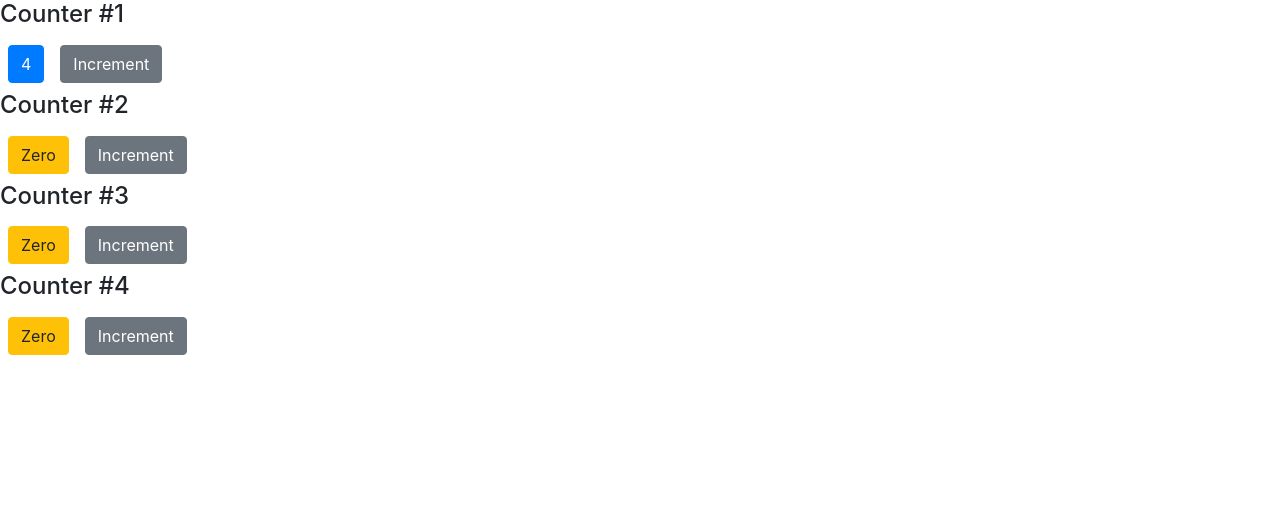
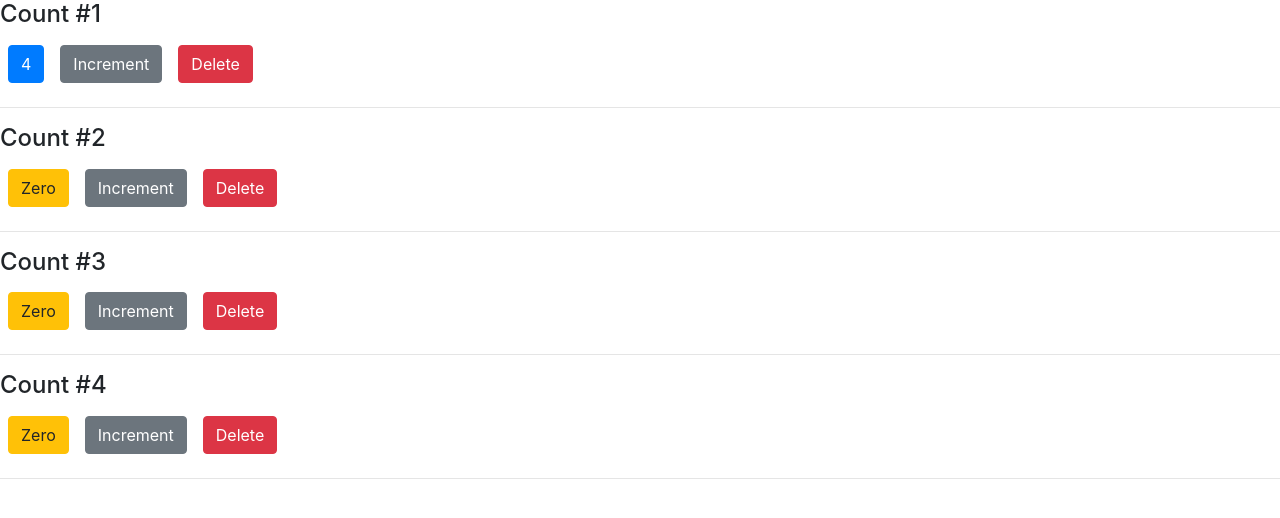
Before and after one commit to manozkumarj/My-CounterApp-Mosh, a React (Create React App) app: page / in a window 1280 px wide. Shown: the top 518 px of the page. Built offline with nearby package versions, Linux system fonts and the light colour scheme.

Commit message:
Updating state functionality is done

```diff
--- a/src/Counter.jsx
+++ b/src/Counter.jsx
@@ -2,7 +2,7 @@ import React, { Component } from "react";
 
 class Counter extends Component {
   state = {
-    value: this.props.value,
+    value: this.props.count.value,
     tags: ["tag1", "tag2", "tag3", "tag4", "tag5"]
   };
 
@@ -32,7 +32,7 @@ class Counter extends Component {
     console.log("Props ", this.props);
     return (
       <div>
-        {this.props.children}
+        <h4>Count #{this.props.count.id} </h4>
         <span className={this.getClass()}>{this.formatCount()}</span>
         <button
           className="btn btn-secondary m-2"
@@ -40,6 +40,13 @@ class Counter extends Component {
         >
           Increment
         </button>
+        <button
+          onClick={() => this.props.onDelete(this.props.count.id)}
+          className="btn btn-danger m-2"
+        >
+          Delete
+        </button>
+        <hr />
       </div>
     );
   }
--- a/src/Counters.jsx
+++ b/src/Counters.jsx
@@ -10,13 +10,18 @@ class Counters extends Component {
       { id: 4, value: 0 }
     ]
   };
+
+  handleDelete = counterId => {
+    console.log("handleDelete triggered -> ", counterId);
+    let counters = this.state.counters.filter(c => c.id !== counterId);
+    this.setState({ counters });
+  };
+
   render() {
     return (
       <div>
         {this.state.counters.map(count => (
-          <Counter key={count.id} value={count.value}>
-            <h4>Counter #{count.id}</h4>
-          </Counter>
+          <Counter key={count.id} onDelete={this.handleDelete} count={count} />
         ))}
       </div>
     );
```
